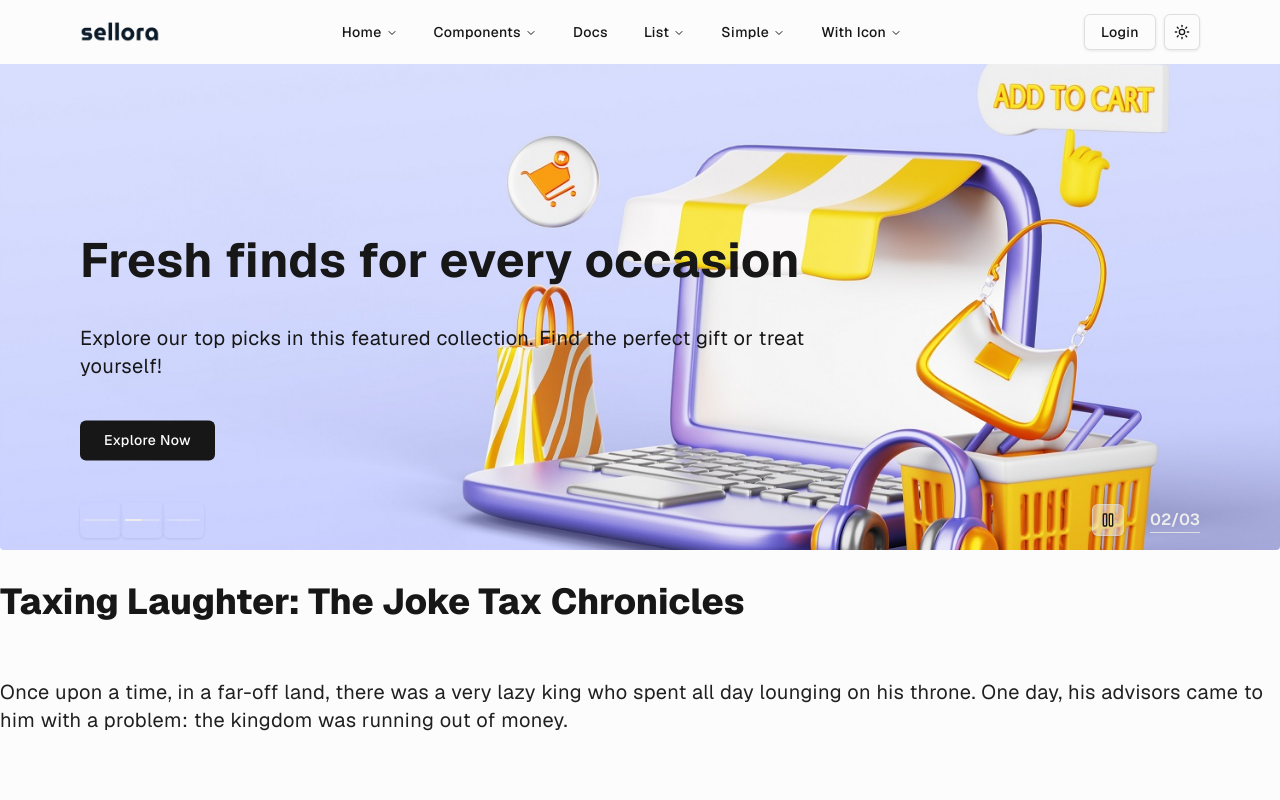
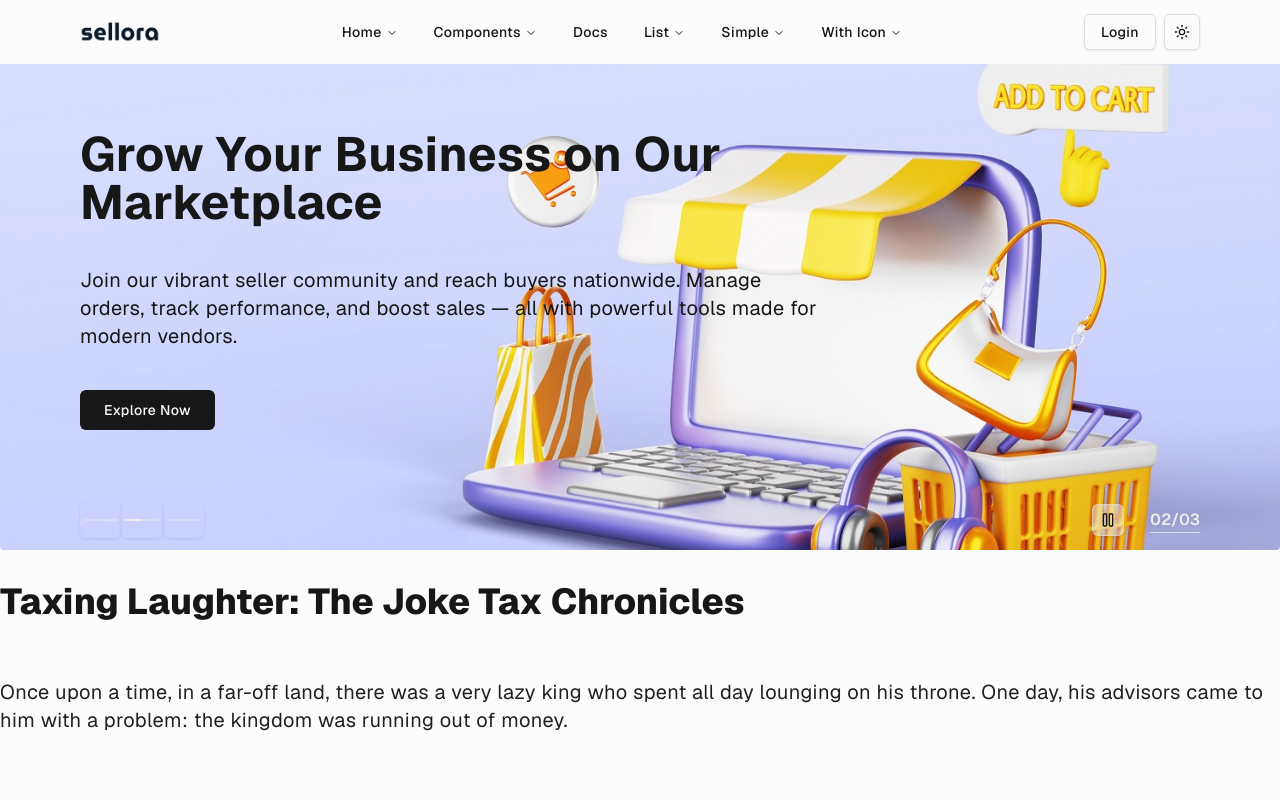
Before and after one commit to Seyam08/sellora, a Next.js app: page / in a window 1280 px wide. Shown: the top 800 px of the page. Built offline with nearby package versions, Linux system fonts and the light colour scheme.

Commit message:
feat(ui - carousel): update slide content and buttons

```diff
--- a/src/components/carousel/LandingCarousel.tsx
+++ b/src/components/carousel/LandingCarousel.tsx
@@ -53,18 +53,19 @@ const slides2 = [
     <div className="carousel_slide_content">
       <div className="w-full md:w-2/3 space-y-10">
         <h2 className="text-3xl md:text-5xl font-bold text-foreground">
-          Fresh finds for every occasion
+          Discover Endless Choices in One Place
         </h2>
         <p className="text-base md:text-xl text-foreground">
-          Explore our top picks in this featured collection. Find the perfect
-          gift or treat yourself!
+          Explore thousands of products from trusted vendors across every
+          category. From daily essentials to exclusive finds — everything you
+          love is just one click away.
         </p>
         <Button
           variant="default"
           size="lg"
           className="bg-foreground text-secondary hover:bg-muted-foreground cursor-pointer"
         >
-          Explore Now
+          Shop Now
         </Button>
       </div>
     </div>
@@ -74,11 +75,12 @@ const slides2 = [
     <div className="carousel_slide_content">
       <div className="w-full md:w-2/3 space-y-10">
         <h2 className="text-3xl md:text-5xl font-bold text-foreground">
-          Fresh finds for every occasion
+          Grow Your Business on Our Marketplace
         </h2>
         <p className="text-base md:text-xl text-foreground">
-          Explore our top picks in this featured collection. Find the perfect
-          gift or treat yourself!
+          Join our vibrant seller community and reach buyers nationwide. Manage
+          orders, track performance, and boost sales — all with powerful tools
+          made for modern vendors.
         </p>
         <Button
           variant="default"
@@ -95,18 +97,19 @@ const slides2 = [
     <div className="carousel_slide_content">
       <div className="w-full md:w-2/3 space-y-10">
         <h2 className="text-3xl md:text-5xl font-bold text-foreground">
-          Fresh finds for every occasion
+          Shop Smarter, Save Bigger
         </h2>
         <p className="text-base md:text-xl text-foreground">
-          Explore our top picks in this featured collection. Find the perfect
-          gift or treat yourself!
+          Don&apos;t just shop — win! Enjoy flash sales, seasonal offers, and
+          exclusive vendor discounts updated daily. Your next favorite deal is
+          waiting for you.
         </p>
         <Button
           variant="default"
           size="lg"
           className="bg-foreground text-secondary hover:bg-muted-foreground cursor-pointer"
         >
-          Explore Now
+          Store
         </Button>
       </div>
     </div>
```
